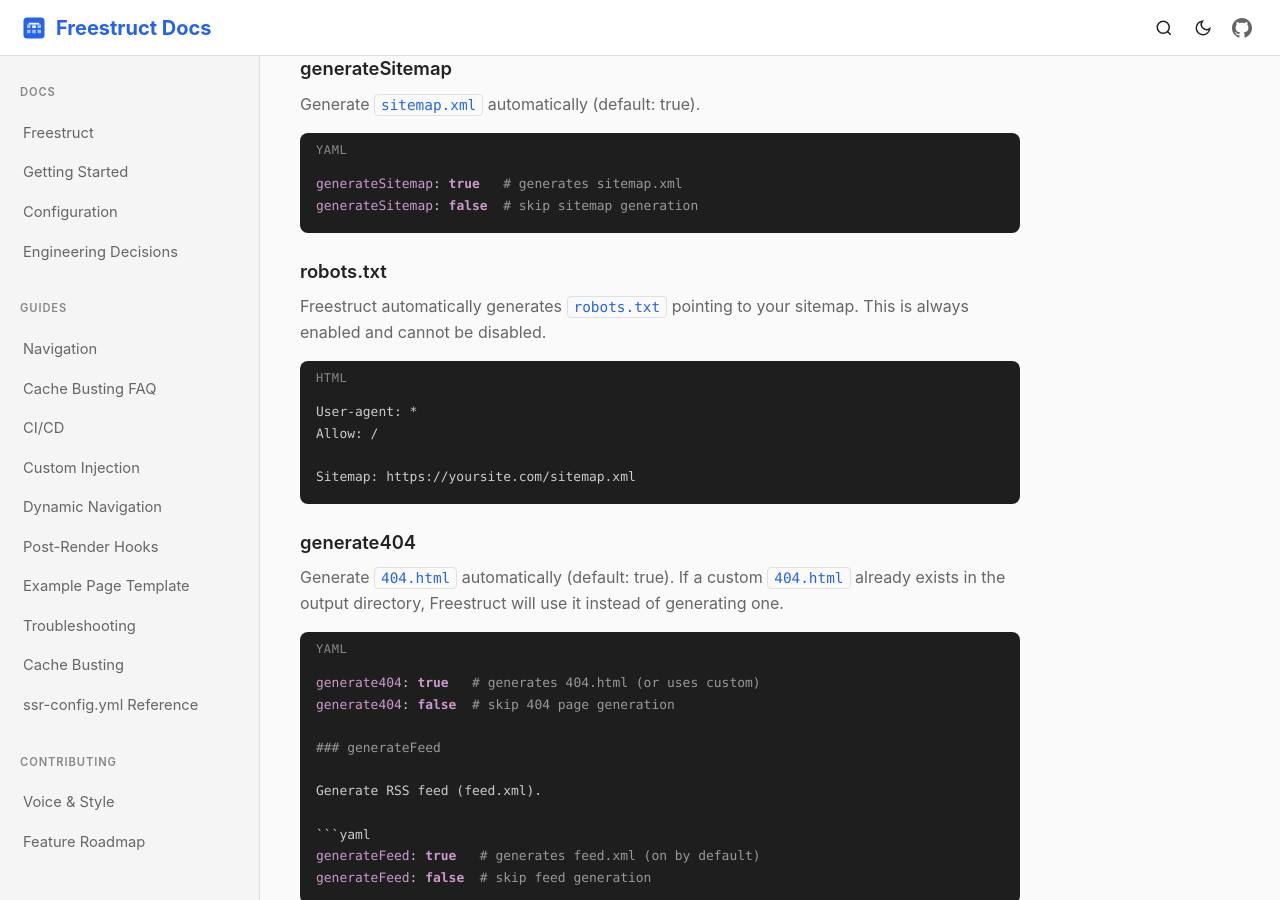
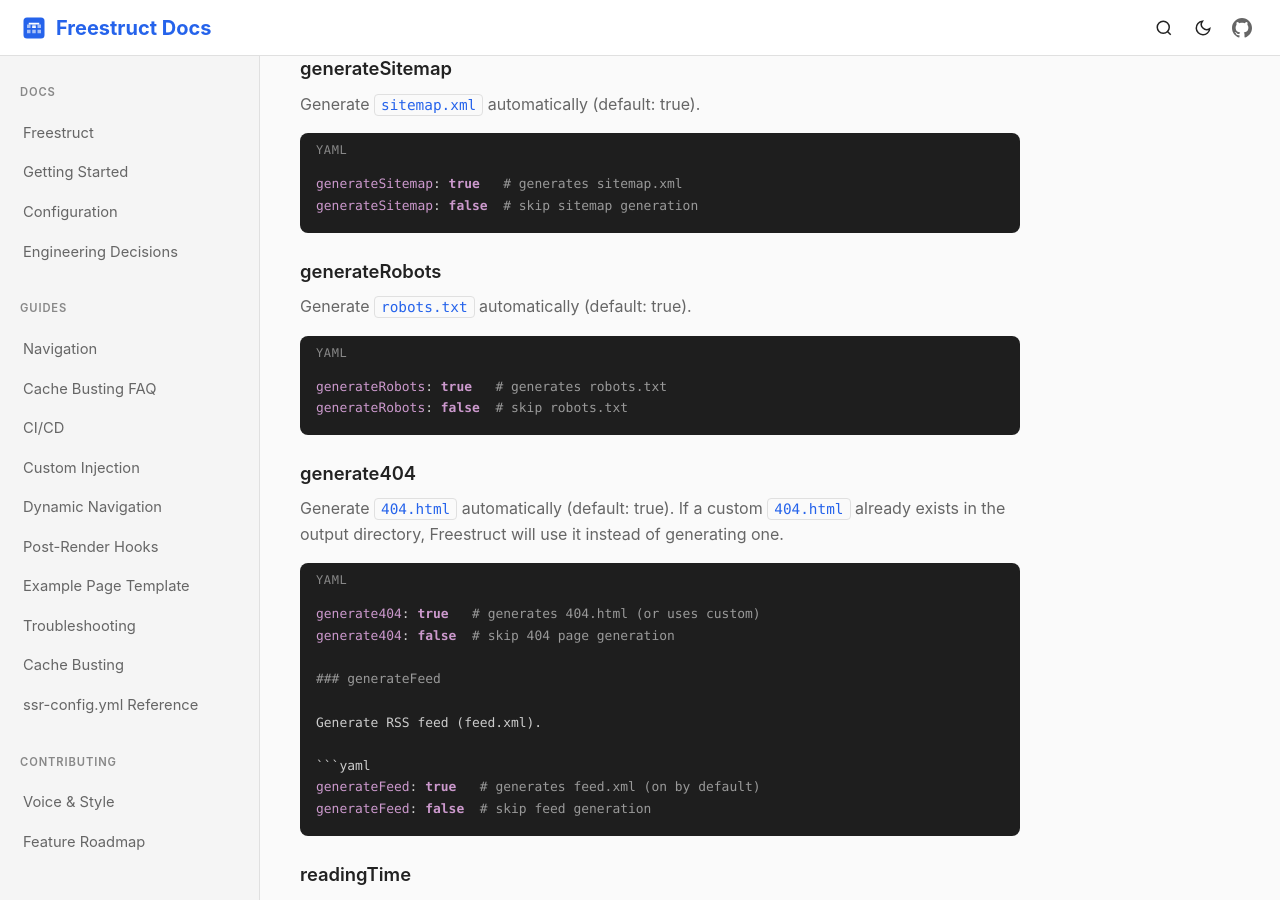
Before and after one commit to dhaupin/freestruct, a Jekyll site: the page built from docs/guides/ssr-config.md, in a window 1280 px wide and 900 px high, scrolled down 1160 px. Built offline with Jekyll 4.4.1, drawn with Linux system fonts in a browser that asks for light colours; nearby versions of some CDN libraries.

Commit message:
Fix generateRobots config docs

````diff
--- a/docs/guides/ssr-config.md
+++ b/docs/guides/ssr-config.md
@@ -52,15 +52,13 @@ generateSitemap: true   # generates sitemap.xml
 generateSitemap: false  # skip sitemap generation
 ```
 
-### robots.txt
+### generateRobots
 
-Freestruct automatically generates `robots.txt` pointing to your sitemap. This is always enabled and cannot be disabled.
+Generate `robots.txt` automatically (default: true).
 
-```html
-User-agent: *
-Allow: /
-
-Sitemap: https://yoursite.com/sitemap.xml
+```yaml
+generateRobots: true   # generates robots.txt
+generateRobots: false  # skip robots.txt
 ```
 
 ### generate404
````
